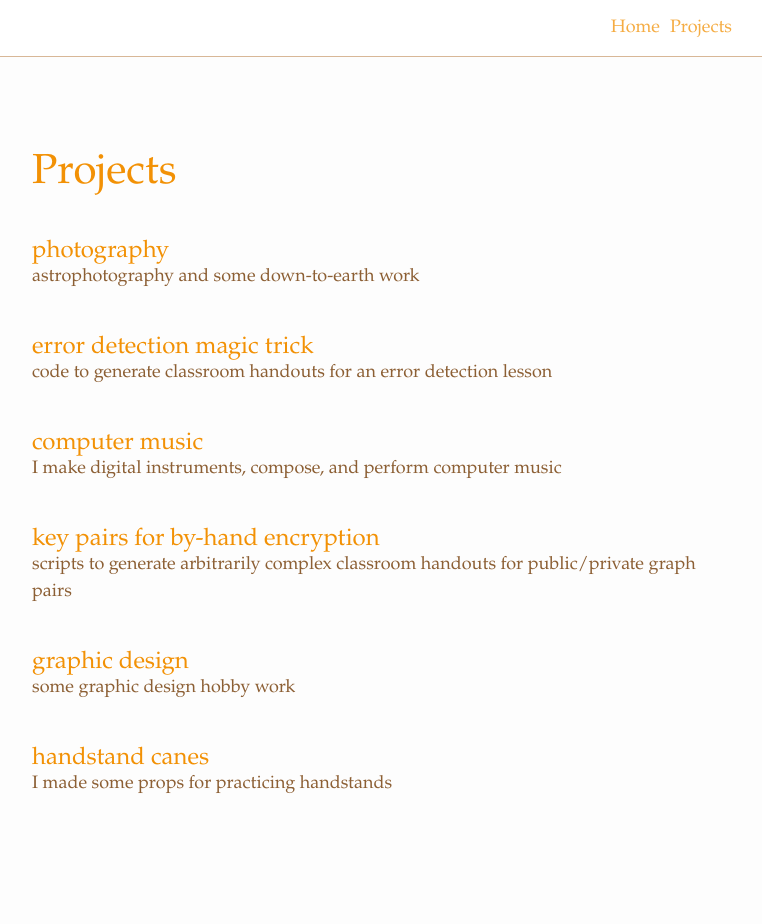
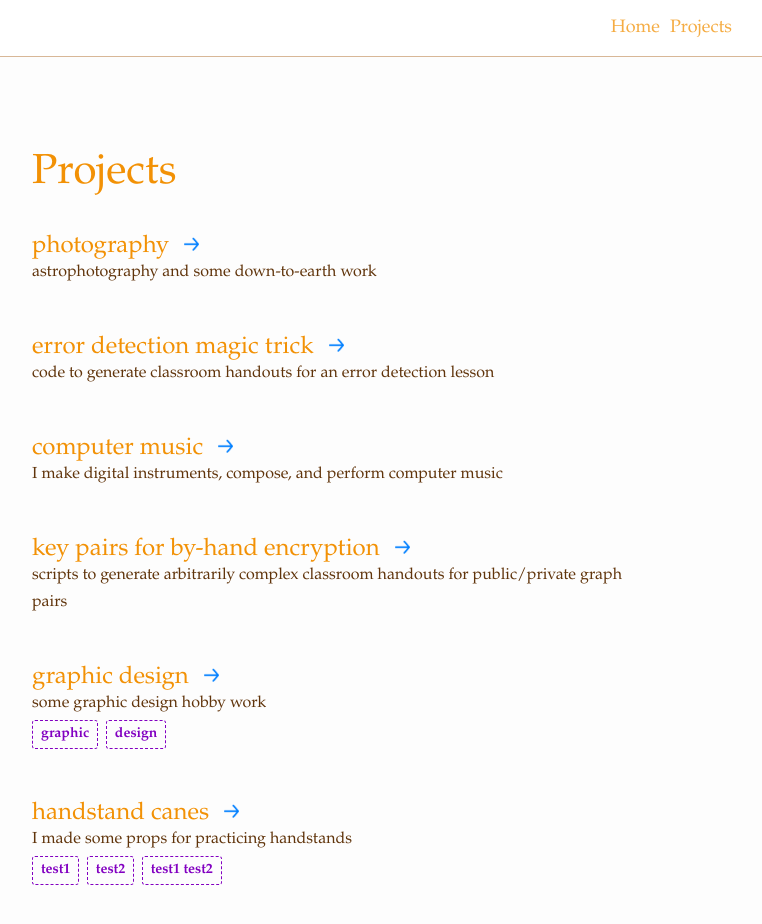
Before and after one commit to meiadvanture/myweb, a Jekyll site: the page built from projects.md, in a window 1280 px wide and 1038 px high. Shown: the top 924 px of the window, without its empty margins (258-1020 px from the left). Built offline with Jekyll 4.4.1, drawn with Linux system fonts in a browser that asks for light colours; nearby versions of some CDN libraries.

Commit message:
edited project page format and style

```diff
--- a/_projects/canes.md
+++ b/_projects/canes.md
@@ -2,6 +2,7 @@
 layout: post
 title: handstand canes
 description: I made some props for practicing handstands
+features: [test1, test2, test1 test2]
 ---
 
 I made some handstand canes. I think the term for this style is properly handstand pedestals, but "canes" is the universally recognized term. Regardless, here are some notes on how I did it.
--- a/_projects/design.md
+++ b/_projects/design.md
@@ -2,6 +2,7 @@
 layout: post
 title: graphic design
 description: some graphic design hobby work
+features: [graphic, design]
 ---
 
 I enjoy dabbling in visual arts. So far this has mostly manifested in posters I've made for one event or another. I do the majority of my work in Gimp on Linux.
--- a/_sass/_base.scss
+++ b/_sass/_base.scss
@@ -215,3 +215,30 @@ pre {
     font-weight: 700; /* Makes the text bold */
   }
 }
+
+@mixin transition {
+  transition: all 0.2s ease-in-out;
+}
+.arrow-link {
+  @include transition;
+  font-weight: 400;
+  display: inline-block;
+  background-color: transparent;
+  white-space: nowrap;
+  &:after {
+    @include transition;
+    position: relative;
+    bottom: 2px;
+    margin-left: 15px;
+    content: '';
+    background: url('../img/arrow.png') no-repeat center;
+    background-size: 100%;
+    width: 15px;
+    height: 15px;
+    display: inline-block;
+    vertical-align: middle;
+  }
+  &:hover:after {
+    transform: translateX(7px);
+  }
+}
--- a/_sass/_layout.scss
+++ b/_sass/_layout.scss
@@ -187,11 +187,7 @@
   font-size: 42px;
 }
 
-/** Project formatting ********************************************/
-.project-title {
-  font-size: 24px;
-  line-height: 1;
-}
+
 
 
 /**
@@ -207,14 +203,7 @@
 .clearfix:after {
   clear: both;
 }
-.project {
-  width: 33.33%;
-  height: 250px;
-  float: left;
-  vertical-align: middle;
-  box-sizing: border-box;
-  padding: 10px;
-}
+
 .thumbnail{
   width: 100%;
   height: 230px;
@@ -316,7 +305,7 @@
 }
 
 
-
+/* added by Meishan */
 
 
 .not-found {
@@ -373,3 +362,46 @@
     }
   }
 }
+
+
+
+
+/* proejct formatting ***********/
+// .project {
+//   width: 33.33%;
+//   height: 250px;
+//   float: left;
+//   vertical-align: middle;
+//   box-sizing: border-box;
+//   padding: 10px;
+// }
+
+/** Project formatting ********************************************/
+.project {
+  max-width: 600px;
+  margin-bottom: 50px;
+  &__title {
+    font-size: 24px;
+    margin-bottom: 0px;
+    line-height: 1;
+  }
+  p {
+  font-size: 16px;
+  margin-bottom: 0px;
+  }
+  .features {
+    display: inline-block;
+    margin: 3px 3px 3px 0;
+    font-family: "Garamond", monospace;
+    font-size: 14px;
+    font-weight: bold;
+    padding: 0px 8px;
+    border-radius: 3px;
+    color: $purple;
+    border: 1px dashed $purple;
+    background: transparent;
+    &:first-of-type {
+      margin-left: 0;
+    }
+  }
+}
--- a/css/main.scss
+++ b/css/main.scss
@@ -11,7 +11,7 @@ $base-line-height: 1.5;
 
 $spacing-unit:     30px;
 
-$text-color:       #111;
+$text-color:       #60340b;
 $background-color: #fdfdfd;
 $brand-color:      #2a7ae2;
 
--- a/projects.md
+++ b/projects.md
@@ -8,11 +8,20 @@ nav: true
 <ul class="post-list">
 {%- for p in site.projects reversed -%}
   <li>
-    <h2><a class="project-title" href="{{- p.url | prepend: site.baseurl -}}">{{- p.title -}}</a></h2>
-    {%- comment -%}
-    <p class="post-meta">{{- p.date | date: '%B %-d, %Y — %H:%M' -}}</p>
-    {%- endcomment -%}
-    <p class="post-meta">{{- p.description -}}</p>
+    <div class="project">
+      <div class="project__title">
+        <a href="{{- p.url | prepend: site.baseurl -}}" target="_blank" class="arrow-link">{{- p.title -}}</a>
+      </div>
+      <p>
+        {{- p.description -}}
+      </p>
+      {% if p.features.size > 0 %}
+        {% for feature in p.features %}
+          <div class="features">
+            {{- feature -}}
+          </div>
+        {% endfor %}
+      {% endif %}
+    </div>
   </li>
 {%- endfor -%}
-</ul>
```
Also changed, not shown: Gemfile.lock.
